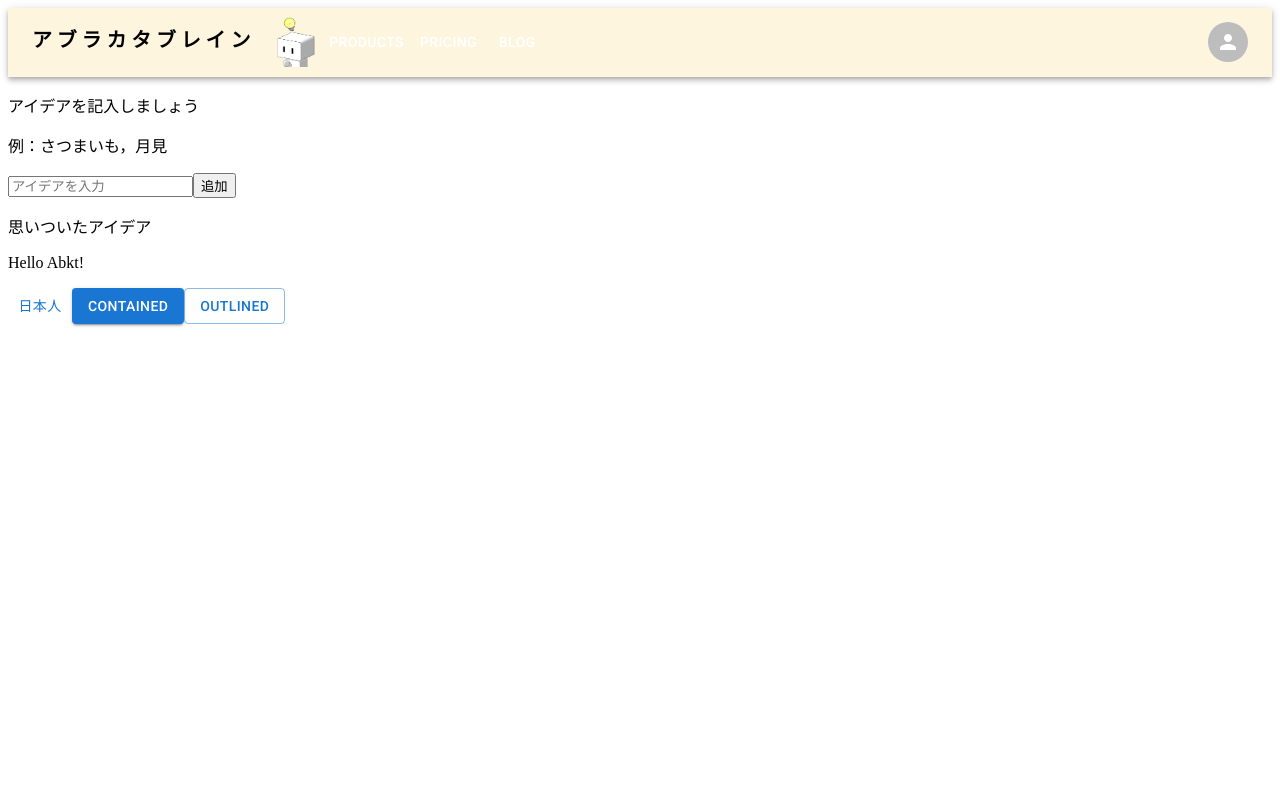
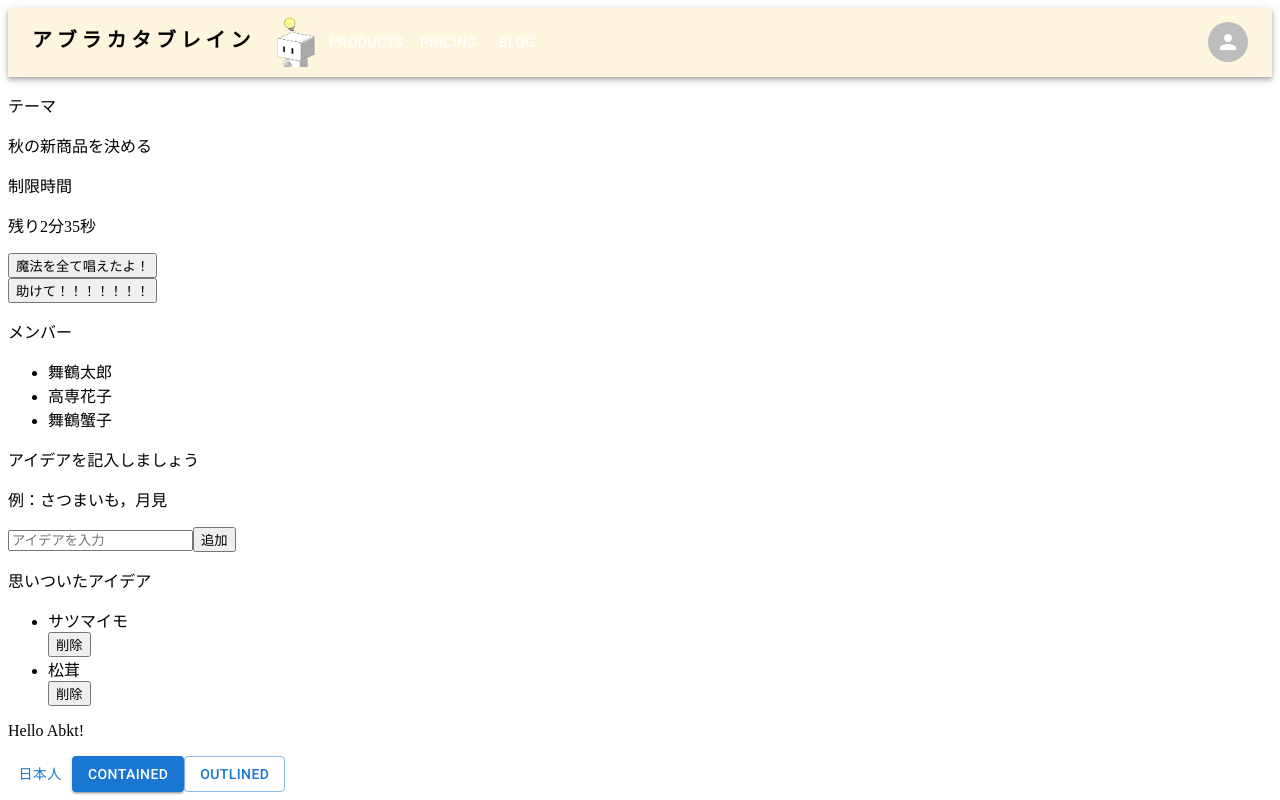
Before and after one commit to s-hirata0831/abkt_procon34, a React (Create React App) app in the folder abkt-app/: page / in a window 1280 px wide. Built offline with nearby package versions, Linux system fonts and the light colour scheme.

Commit message:
微調整

```diff
--- a/abkt-app/src/components/modules/First.jsx
+++ b/abkt-app/src/components/modules/First.jsx
@@ -12,6 +12,28 @@ export const First = () => {
 
     return (
         <>
+            {/*SideBar*/}
+            <div className='side-bar'>
+                <div className='theme'>
+                    <p>テーマ</p>
+                    <p>秋の新商品を決める</p>
+                </div>
+                <div className='time'>
+                    <p>制限時間</p>
+                    <p>残り2分35秒</p>
+                </div>
+                <button>魔法を全て唱えたよ！</button><br/>
+                <button>助けて！！！！！！！</button>
+                <div className='member'>
+                    <p>メンバー</p>
+                    <ul>
+                        <li>舞鶴太郎</li>
+                        <li>高専花子</li>
+                        <li>舞鶴蟹子</li>
+                    </ul>
+                </div>
+            </div>
+
             {/*TitleArea*/}
             <div className="title-area">
                 <p className='title'>アイデアを記入しましょう</p>
@@ -28,7 +50,14 @@ export const First = () => {
             <div className='idea-area'>
                 <p className="title">思いついたアイデア</p>
                 <ul>
-                    <div className='idea-list'></div>
+                    <div className='idea-list'>
+                        <li>サツマイモ</li>
+                        <button>削除</button>
+                    </div>
+                <div className='idea-list'>
+                        <li>松茸</li>
+                        <button>削除</button>
+                    </div>
                 </ul>
             </div>
 
```
Also changed, not shown: abkt-app/public/img/brain.svg (deleted), 1 other file (tests, documents, lock files or other folders).
